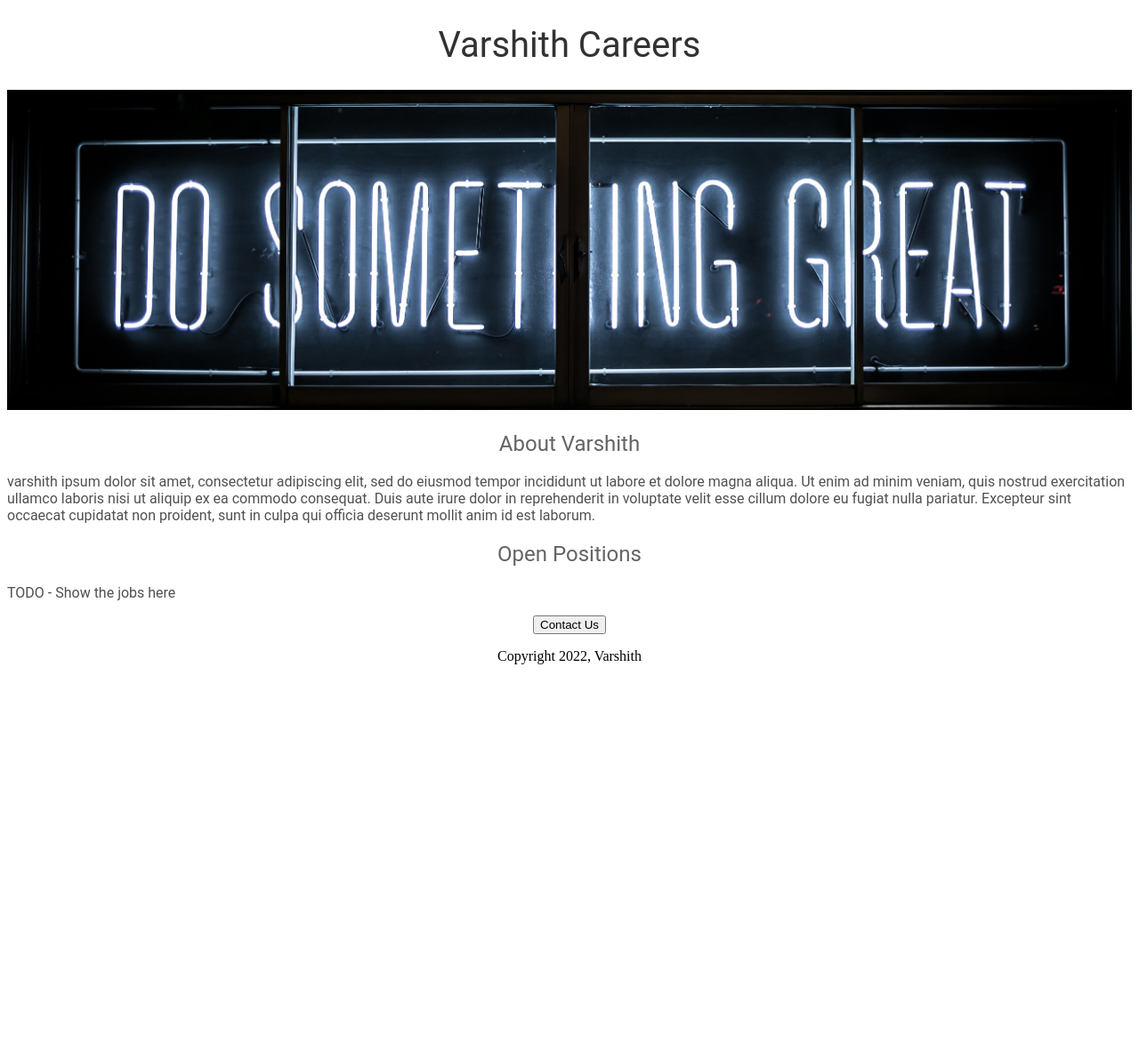
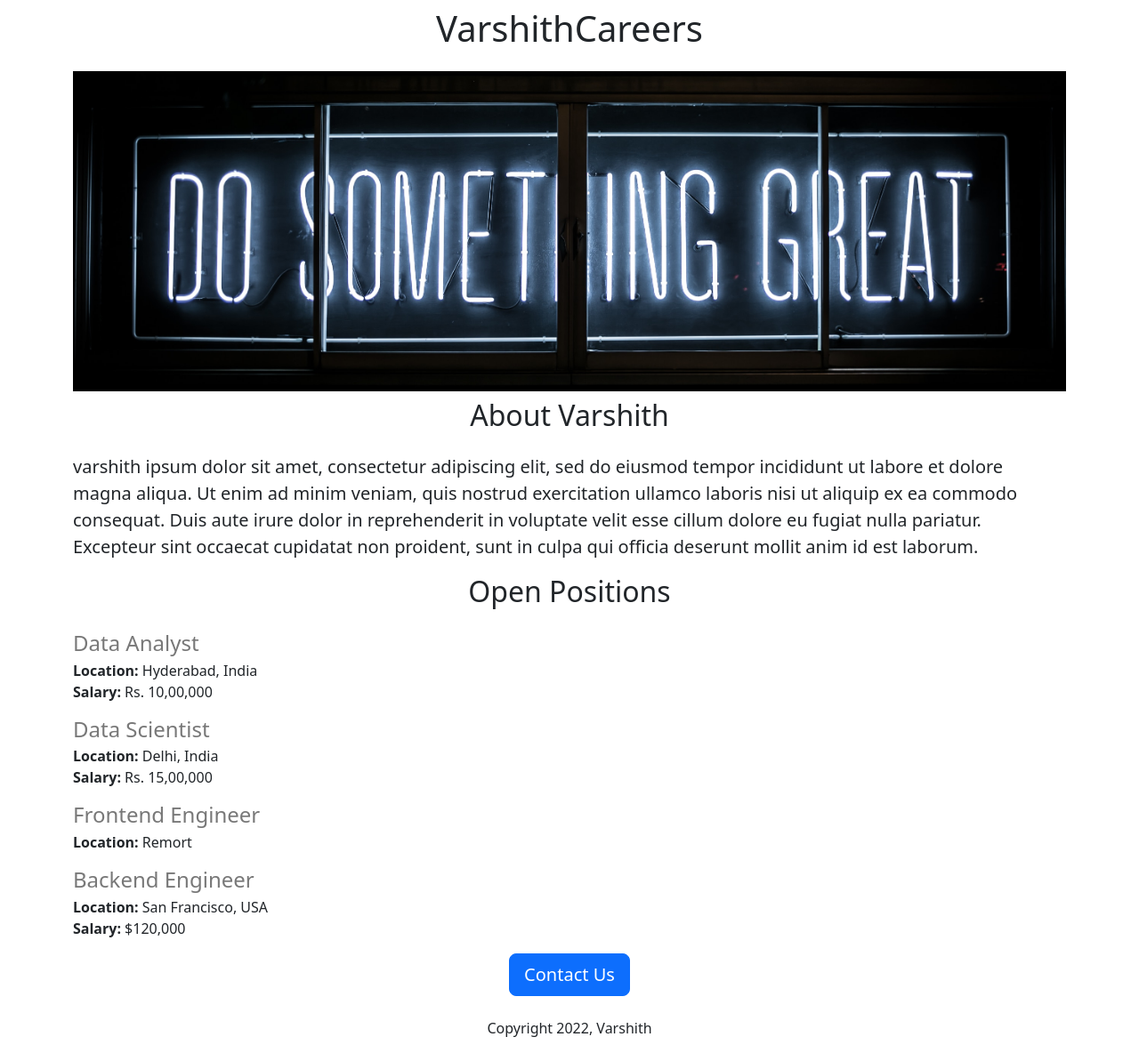
Before and after one commit to VARSHITH0510/varshith-careers-website, a Flask app: page / in a window 1280 px wide. Shown: the whole page at 89% size. Before the commit the page ends 747 px from the top, so only its background shows below. Run offline with Flask 3, Linux system fonts and the light colour scheme.

Commit message:
added job details

```diff
--- a/app.py
+++ b/app.py
@@ -2,9 +2,35 @@ from flask import Flask,render_template
 
 app = Flask(__name__)
 
+JOBS = [
+  {
+    'id': 1,
+    'title': 'Data Analyst',
+    'location': 'Hyderabad, India',
+    'salary': 'Rs. 10,00,000'
+  },
+  {
+    'id': 2,
+    'title': 'Data Scientist',
+    'location': 'Delhi, India',
+    'salary': 'Rs. 15,00,000'
+  },
+  {
+    'id': 3,
+    'title': 'Frontend Engineer',
+    'location': 'Remort'
+ },
+  {
+    'id': 4,
+    'title': 'Backend Engineer',
+    'location': 'San Francisco, USA',
+    'salary': '$120,000'
+  }
+]
+
 @app.route("/")
 def hello_world():
-  return render_template('home.html')
+  return render_template('home.html',jobs=JOBS, company_name='Varshith')
 
 if __name__ == '__main__':
   app.run(host='0.0.0.0', debug=True)
--- a/templates/home.html
+++ b/templates/home.html
@@ -2,53 +2,48 @@
 <html>
   <head>
     <title>Varshith Careers</title>
+   <meta charset="utf-8">
+    <meta name="viewport" content="width=device-width, initial-scale=1">
+    <link href="https://cdn.jsdelivr.net/npm/bootstrap@5.3.0/dist/css/bootstrap.min.css" rel="stylesheet" integrity="sha384-9ndCyUaIbzAi2FUVXJi0CjmCapSmO7SnpJef0486qhLnuZ2cdeRhO02iuK6FUUVM" crossorigin="anonymous">
     <style>
-      h1 {
-        font-size: 40px;
-        font-family: Roboto;
-        font-weight: normal;
-        color: rgb(50, 50, 50);
-        text-align: center;
-      }
-
       #banner {
+        height: 360px;
         width: 100%;
-        height: 360px;
-        object-fit: cover;
-      }
-
-      h2 {
-        font-family: Roboto;
-        font: size: 32px;
-        color: rgb(100, 100, 100);
-        text-align: center;
-        font-weight: normal;
-      }
-
-      .bodytext {
-        font-family: Roboto;
-        color: rgb(80, 80, 80);
-      }
-
-      #container {
-        max-widdth:720px;
-        margin: 0 auto;
+        object-fit:cover;
       }
     </style>
   </head>
+  </head>
   <body>
-    <div id="container">
-      <h1>Varshith Careers</h1>
-      <img id="banner" src="https://varshith-careers-website--varshithmittu.repl.co/static/banner.jpeg" >
-      <h2>About Varshith</h2>
-      <p class="bodytext">
+    <div class="container">
+      <h1 class="text-center mt-2 mb-4"> {{company_name}}Careers</h1>
+      <img class="img-fluid" id="banner" src="https://varshith-careers-website--varshithmittu.repl.co/static/banner.jpeg" >
+      <h2 class="text-center mt-2 mb-4">About Varshith</h2>
+      <p class="lead">
       varshith ipsum dolor sit amet, consectetur adipiscing elit, sed do eiusmod tempor incididunt ut labore et dolore magna aliqua. Ut enim ad minim veniam, quis nostrud exercitation ullamco laboris nisi ut aliquip ex ea commodo consequat. Duis aute irure dolor in reprehenderit in voluptate velit esse cillum dolore eu fugiat nulla pariatur. Excepteur sint occaecat cupidatat non proident, sunt in culpa qui officia deserunt mollit anim id est laborum.
       </p>
-      <h2>Open Positions</h2>
-      <p class="bodytext">TODO - Show the jobs here</p>
-      <div style="text-align:center;">
-        <button>Contact Us</button>
-        <p>Copyright 2022, Varshith</p>
+      <h2 class="text-center mt-2 mb-4">Open Positions</h2>
+      <div>
+        {% for job in jobs %}
+          <div style="margin-bottom:16px;">
+            <h4
+              style="color:rgb(120,120,120); margin-bottom:4px;">
+              {{job['title']}}
+            </h4>
+            <div>
+              <b>Location:</b> {{job['location']}}
+              </div>
+              {% if 'salary' in job %}
+                <div>
+                  <b>Salary:</b> {{job['salary']}}
+                </div>
+              {% endif %}
+          </div>
+        {% endfor %}
+      </div>
+      <div class="text-center">
+        <button class="btn btn-primary btn-lg">Contact Us</button>
+        <p class="mt-4">Copyright 2022, Varshith</p>
       </div>
      </div>
   </body>
```
